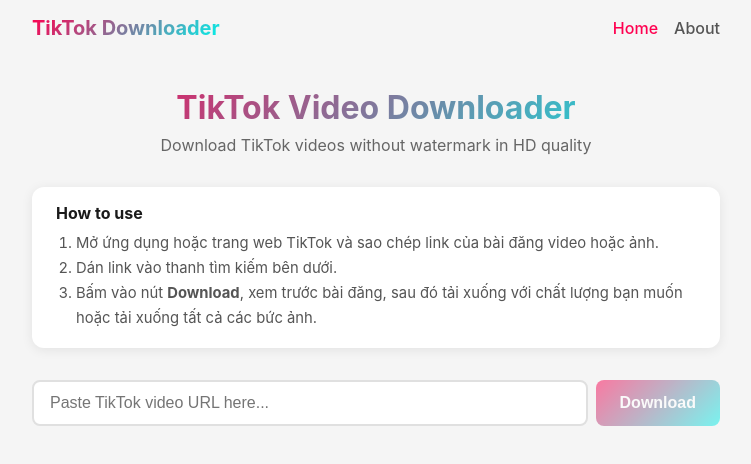
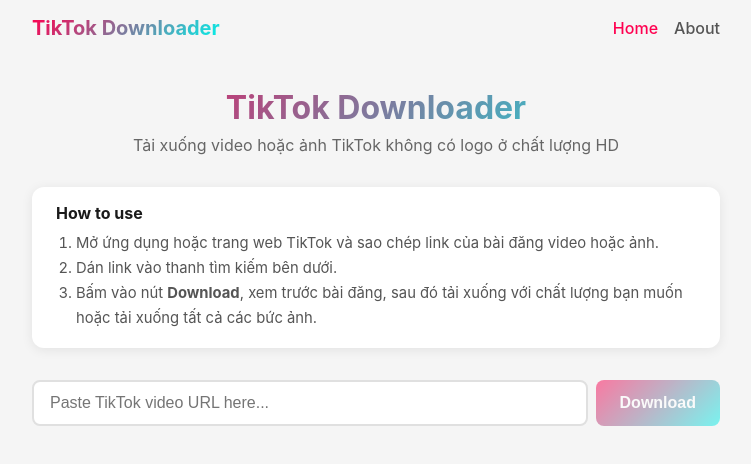
Before and after one commit to nstcrystal/tiktok_download, a Vue app: page / in a window 1280 px wide. Shown: the top 464 px of the page, without its empty margins (264-1015 px from the left). Built offline with nearby package versions, Linux system fonts and the light colour scheme.

Commit message:
feat: update hero title and subtitle in HomePage for improved clarity and localization

```diff
--- a/src/views/HomePage.vue
+++ b/src/views/HomePage.vue
@@ -30,9 +30,9 @@ async function handleDownloadAllImages(images: string[]) {
 <template>
   <main class="home">
     <section class="hero">
-      <h1 class="hero-title">TikTok Video Downloader</h1>
+      <h1 class="hero-title">TikTok Downloader</h1>
       <p class="hero-subtitle">
-        Download TikTok videos without watermark in HD quality
+        Tải xuống video hoặc ảnh TikTok không có logo ở chất lượng HD
       </p>
     </section>
 
```
